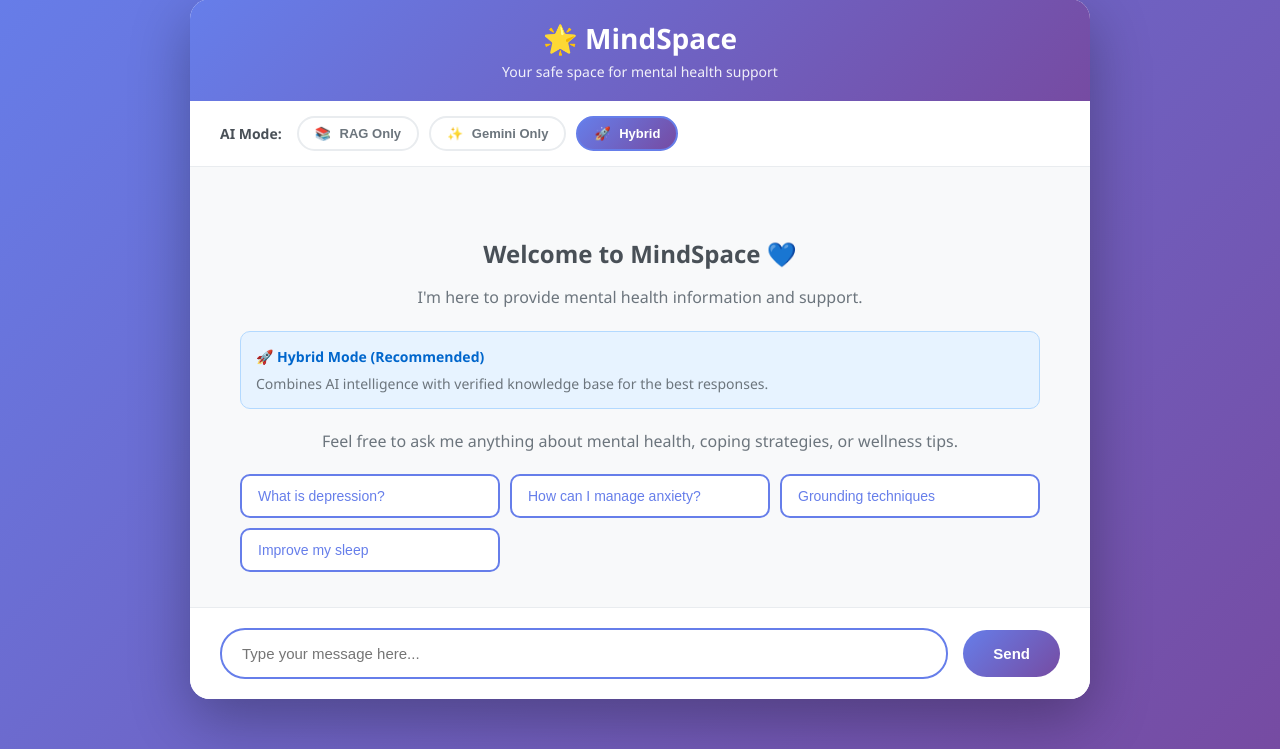
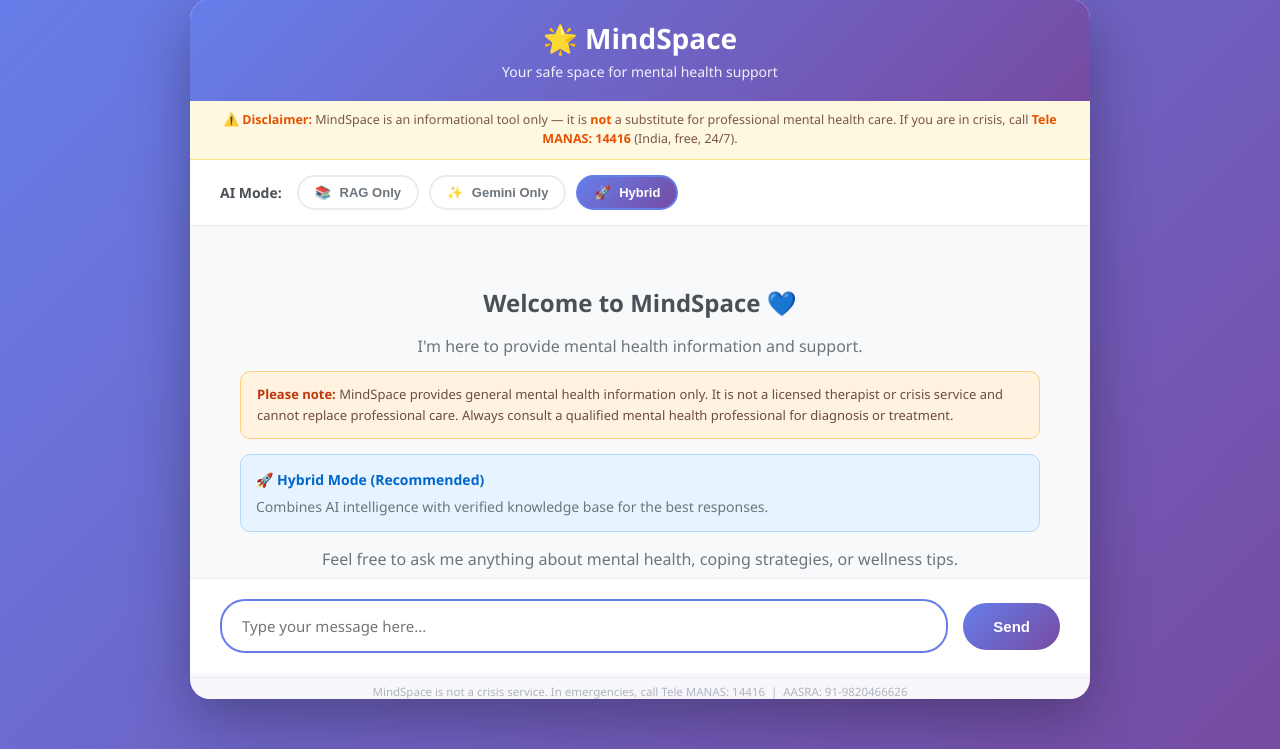
Before and after one commit to SARTHAKJAIN359/health-chabot, a Flask app: page / in a window 1280 px wide. Shown: the part 51-800 px from the top of the page. Run offline with Flask 3, Linux system fonts and the light colour scheme.

Commit message:
Add disclaimer banner and loading spinner
Added a disclaimer banner and footer disclaimer for mental health support. Updated styles and added loading spinner functionality.

```diff
--- a/templates/index.html
+++ b/templates/index.html
@@ -52,6 +52,21 @@
         .header p {
             font-size: 14px;
             opacity: 0.9;
+        }
+
+        /* Disclaimer Banner */
+        .disclaimer-banner {
+            background: #fff8e1;
+            border-bottom: 1px solid #ffe082;
+            color: #795548;
+            padding: 10px 20px;
+            font-size: 12.5px;
+            text-align: center;
+            line-height: 1.5;
+        }
+
+        .disclaimer-banner strong {
+            color: #e65100;
         }
 
         .mode-selector {
@@ -185,7 +194,7 @@
         .welcome-message {
             text-align: center;
             color: #6c757d;
-            padding: 40px 20px;
+            padding: 30px 20px;
         }
 
         .welcome-message h2 {
@@ -204,7 +213,7 @@
             border: 1px solid #b3d9ff;
             padding: 15px;
             border-radius: 10px;
-            margin: 20px 0;
+            margin: 15px 0;
             font-size: 14px;
             text-align: left;
         }
@@ -215,20 +224,28 @@
             color: #0066cc;
         }
 
-        .mode-info ul {
-            margin-left: 20px;
-            margin-top: 8px;
+        /* Disclaimer box inside welcome */
+        .disclaimer-box {
+            background: #fff3e0;
+            border: 1px solid #ffcc80;
+            border-radius: 10px;
+            padding: 12px 16px;
+            font-size: 13px;
+            color: #6d4c41;
+            margin: 12px 0;
+            text-align: left;
+            line-height: 1.6;
         }
 
-        .mode-info li {
-            margin: 5px 0;
+        .disclaimer-box strong {
+            color: #bf360c;
         }
 
         .suggested-questions {
             display: grid;
             grid-template-columns: repeat(auto-fit, minmax(200px, 1fr));
             gap: 10px;
-            margin-top: 20px;
+            margin-top: 15px;
         }
 
         .suggested-btn {
@@ -238,7 +255,7 @@
             color: #667eea;
             border-radius: 10px;
             cursor: pointer;
-            font-size: 14px;
+            font-size: 13px;
             transition: all 0.3s ease;
             text-align: left;
         }
@@ -271,13 +288,12 @@
             border-radius: 25px;
             font-size: 15px;
             outline: none;
-            transition: all 0.3s ease;
-            background: #f8f9fa;
+            transition: border-color 0.3s ease;
+            font-family: inherit;
         }
 
         #userInput:focus {
             border-color: #667eea;
-            background: white;
         }
 
         #sendBtn {
@@ -286,16 +302,16 @@
             color: white;
             border: none;
             border-radius: 25px;
+            cursor: pointer;
             font-size: 15px;
             font-weight: 600;
-            cursor: pointer;
             transition: all 0.3s ease;
-            white-space: nowrap;
+            min-width: 90px;
         }
 
         #sendBtn:hover:not(:disabled) {
             transform: translateY(-2px);
-            box-shadow: 0 4px 12px rgba(102, 126, 234, 0.4);
+            box-shadow: 0 5px 15px rgba(102, 126, 234, 0.4);
         }
 
         #sendBtn:disabled {
@@ -369,6 +404,16 @@
         .mode-badge.hybrid {
             background: linear-gradient(135deg, #f093fb 0%, #f5576c 100%);
             color: white;
+        }
+
+        /* Footer disclaimer inside chat */
+        .chat-footer-disclaimer {
+            text-align: center;
+            font-size: 11.5px;
+            color: #adb5bd;
+            padding: 6px 0 0 0;
+            border-top: 1px solid #e9ecef;
+            margin-top: 4px;
         }
 
         @media (max-width: 768px) {
@@ -404,6 +449,11 @@
             <p>Your safe space for mental health support</p>
         </div>
 
+        <!-- Top disclaimer -->
+        <div class="disclaimer-banner">
+            <strong>⚠️ Disclaimer:</strong> MindSpace is an informational tool only — it is <strong>not</strong> a substitute for professional mental health care. If you are in crisis, call <strong>Tele MANAS: 14416</strong> (India, free, 24/7).
+        </div>
+
         <div class="mode-selector">
             <label>AI Mode:</label>
             <div class="mode-options">
@@ -420,7 +470,7 @@
         </div>
 
         <div class="crisis-banner" id="crisisBanner">
-            <strong>⚠️ Crisis Support:</strong> If you're in immediate danger, please call 14416 (Tele MANAS).
+            <strong>⚠️ Crisis Support:</strong> If you're in immediate danger, please call <strong>14416 (Tele MANAS)</strong> — free, 24/7. You can also reach AASRA at <strong>91-9820466626</strong>.
         </div>
 
         <div class="chat-area" id="chatArea">
@@ -428,20 +478,26 @@
                 <h2>Welcome to MindSpace 💙</h2>
                 <p>I'm here to provide mental health information and support.</p>
 
+                <div class="disclaimer-box">
+                    <strong>Please note:</strong> MindSpace provides general mental health information only. It is not a licensed therapist or crisis service and cannot replace professional care. Always consult a qualified mental health professional for diagnosis or treatment.
+                </div>
+
                 <div class="mode-info">
                     <strong id="modeTitle">🚀 Hybrid Mode (Recommended)</strong>
-                    <div id="modeDescription">
-                        Combines AI intelligence with verified knowledge base for the best responses.
-                    </div>
+                    <div id="modeDescription">Combines AI intelligence with verified knowledge base for the best responses.</div>
                 </div>
 
-                <p style="margin-top: 15px;">Feel free to ask me anything about mental health, coping strategies, or wellness tips.</p>
+                <p style="margin-top: 10px;">Feel free to ask me anything about mental health, coping strategies, or wellness tips.</p>
 
                 <div class="suggested-questions">
-                    <button class="suggested-btn" onclick="askQuestion('What is depression?')">What is depression?</button>
-                    <button class="suggested-btn" onclick="askQuestion('How can I manage anxiety?')">How can I manage anxiety?</button>
-                    <button class="suggested-btn" onclick="askQuestion('What are grounding techniques?')">Grounding techniques</button>
-                    <button class="suggested-btn" onclick="askQuestion('How to improve sleep?')">Improve my sleep</button>
+                    <button class="suggested-btn" onclick="askQuestion('What is depression?')">💭 What is depression?</button>
+                    <button class="suggested-btn" onclick="askQuestion('How can I manage anxiety?')">😟 Managing anxiety</button>
+                    <button class="suggested-btn" onclick="askQuestion('What are grounding techniques?')">🌿 Grounding techniques</button>
+                    <button class="suggested-btn" onclick="askQuestion('How to improve sleep?')">😴 Improve my sleep</button>
+                    <button class="suggested-btn" onclick="askQuestion('How do I stop negative thoughts?')">🔄 Stop negative thoughts</button>
+                    <button class="suggested-btn" onclick="askQuestion('How do I deal with loneliness?')">🤝 Dealing with loneliness</button>
+                    <button class="suggested-btn" onclick="askQuestion('How can I support my own mental health daily?')">🌱 Daily mental health habits</button>
+                    <button class="suggested-btn" onclick="askQuestion('What mental health resources are available in India?')">🇮🇳 Resources in India</button>
                 </div>
             </div>
         </div>
@@ -456,6 +512,10 @@
                 />
             </div>
             <button id="sendBtn" onclick="sendMessage()">Send</button>
+        </div>
+
+        <div class="chat-footer-disclaimer">
+            MindSpace is not a crisis service. In emergencies, call Tele MANAS: 14416 &nbsp;|&nbsp; AASRA: 91-9820466626
         </div>
     </div>
 
@@ -484,14 +544,8 @@
 
         function selectMode(mode) {
             currentMode = mode;
-
-            // Update button styles
-            document.querySelectorAll('.mode-btn').forEach(btn => {
-                btn.classList.remove('active');
-            });
+            document.querySelectorAll('.mode-btn').forEach(btn => btn.classList.remove('active'));
             document.querySelector(`[data-mode="${mode}"]`).classList.add('active');
-
-            // Update description
             const modeInfo = modeDescriptions[mode];
             document.getElementById('modeTitle').textContent = modeInfo.title;
             document.getElementById('modeDescription').textContent = modeInfo.desc;
@@ -522,23 +576,17 @@
             userInput.value = '';
             sendBtn.disabled = true;
 
-            showTypingIndicator();
+            showLoadingSpinner();
 
             try {
                 const response = await fetch('/chat', {
                     method: 'POST',
-                    headers: {
-                        'Content-Type': 'application/json',
-                    },
-                    body: JSON.stringify({
-                        input: message,
-                        mode: currentMode
-                    })
+                    headers: { 'Content-Type': 'application/json' },
+                    body: JSON.stringify({ input: message, mode: currentMode })
                 });
 
                 const data = await response.json();
-
-                hideTypingIndicator();
+                hideLoadingSpinner();
 
                 if (data.is_crisis) {
                     crisisBanner.classList.add('show');
@@ -560,7 +607,7 @@
                 addMessage(botMessage, 'bot');
 
             } catch (error) {
-                hideTypingIndicator();
+                hideLoadingSpinner();
                 addMessage('Sorry, there was an error processing your request. Please try again.', 'bot');
             }
 
@@ -571,36 +618,31 @@
         function addMessage(text, sender) {
             const messageDiv = document.createElement('div');
             messageDiv.className = `message ${sender}`;
-
             const contentDiv = document.createElement('div');
             contentDiv.className = 'message-content';
             contentDiv.innerHTML = text;
-
             messageDiv.appendChild(contentDiv);
             chatArea.appendChild(messageDiv);
-
             chatArea.scrollTop = chatArea.scrollHeight;
         }
 
-        function showTypingIndicator() {
-            const indicator = document.createElement('div');
-            indicator.className = 'message bot';
-            indicator.id = 'typingIndicator';
+        function showLoadingSpinner() {
+            const wrapper = document.createElement('div');
+            wrapper.className = 'message bot';
+            wrapper.id = 'loadingSpinner';
 
-            const typingDiv = document.createElement('div');
-            typingDiv.className = 'typing-indicator show';
-            typingDiv.innerHTML = '<span></span><span></span><span></span>';
+            const spinner = document.createElement('div');
+            spinner.className = 'loading-spinner';
+            spinner.innerHTML = `<div class="spinner"></div><span>MindSpace is thinking…</span>`;
 
-            indicator.appendChild(typingDiv);
-            chatArea.appendChild(indicator);
+            wrapper.appendChild(spinner);
+            chatArea.appendChild(wrapper);
             chatArea.scrollTop = chatArea.scrollHeight;
         }
 
-        function hideTypingIndicator() {
-            const indicator = document.getElementById('typingIndicator');
-            if (indicator) {
-                indicator.remove();
-            }
+        function hideLoadingSpinner() {
+            const el = document.getElementById('loadingSpinner');
+            if (el) el.remove();
         }
 
         userInput.focus();
```
Also changed, not shown: other parts of templates/index.html (+44 -32 lines).
